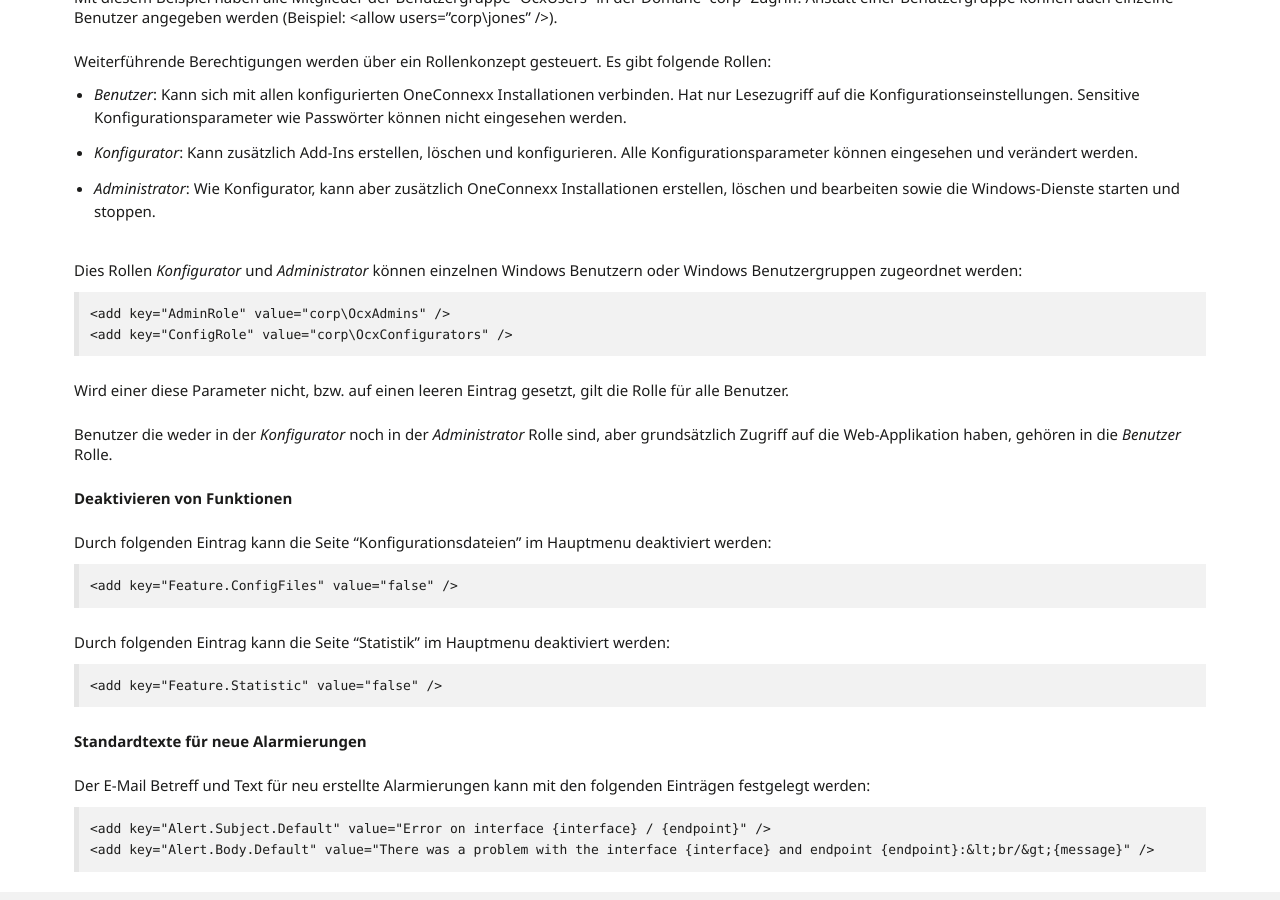
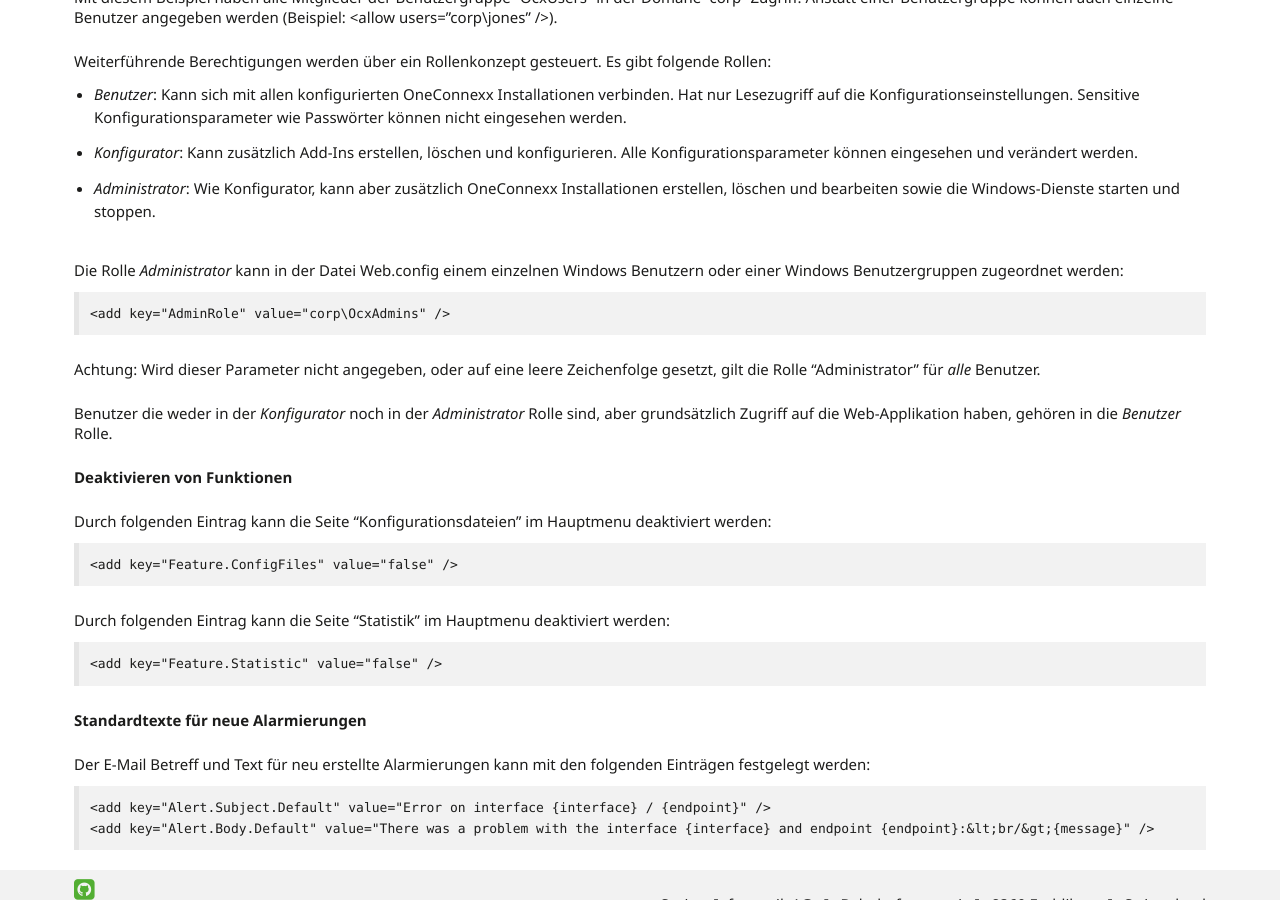
Before and after one commit to primesoft-group/oneconnexx-docs, a Jekyll site: the page built from _pages/setup/de/web.md, in a window 1280 px wide and 900 px high, scrolled down 3651 px. Built offline with Jekyll 4.4.1, drawn with Linux system fonts in a browser that asks for light colours; nearby versions of some CDN libraries; some web fonts are replaced.

Commit message:
Update web.md

````diff
--- a/_pages/setup/de/web.md
+++ b/_pages/setup/de/web.md
@@ -148,14 +148,13 @@
 * *Konfigurator*: Kann zusätzlich Add-Ins erstellen, löschen und konfigurieren. Alle Konfigurationsparameter können eingesehen und verändert werden.
 * *Administrator*: Wie Konfigurator, kann aber zusätzlich OneConnexx Installationen erstellen, löschen und bearbeiten sowie die Windows-Dienste starten und stoppen.
 
-Dies Rollen *Konfigurator* und *Administrator* können einzelnen Windows Benutzern oder Windows Benutzergruppen zugeordnet werden:
+Die Rolle *Administrator* kann in der Datei Web.config einem einzelnen Windows Benutzern oder einer Windows Benutzergruppen zugeordnet werden:
 
 ```
 <add key="AdminRole" value="corp\OcxAdmins" />
-<add key="ConfigRole" value="corp\OcxConfigurators" />
 ```
 
-Wird einer diese Parameter nicht, bzw. auf einen leeren Eintrag gesetzt, gilt die Rolle für alle Benutzer.
+Achtung: Wird dieser Parameter nicht angegeben, oder auf eine leere Zeichenfolge gesetzt, gilt die Rolle "Administrator" für _alle_ Benutzer.
 
 Benutzer die weder in der *Konfigurator* noch in der *Administrator* Rolle sind, aber grundsätzlich Zugriff auf die Web-Applikation haben, gehören in die *Benutzer* Rolle.
 
````
